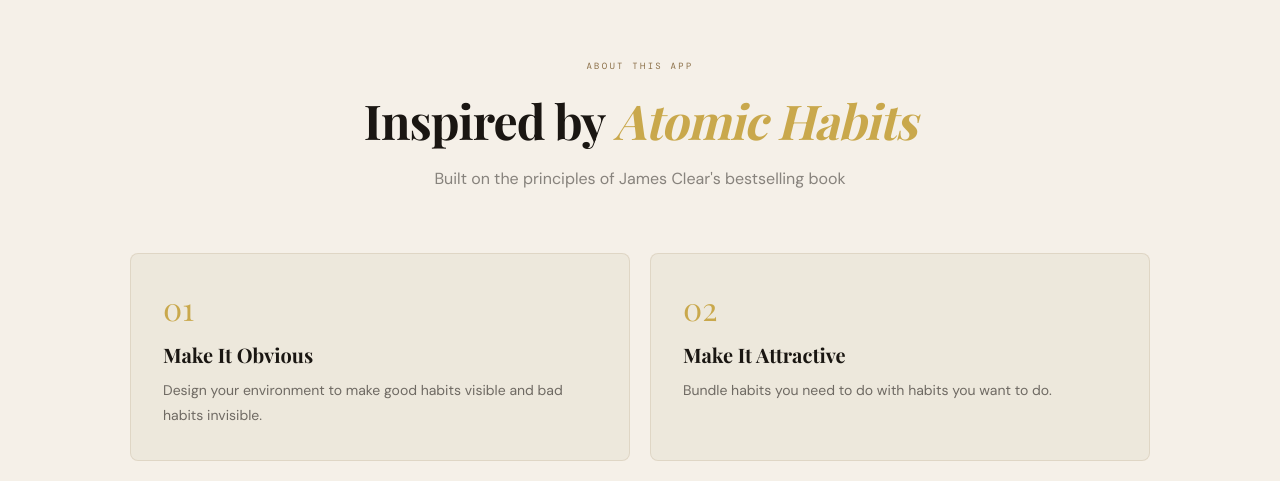
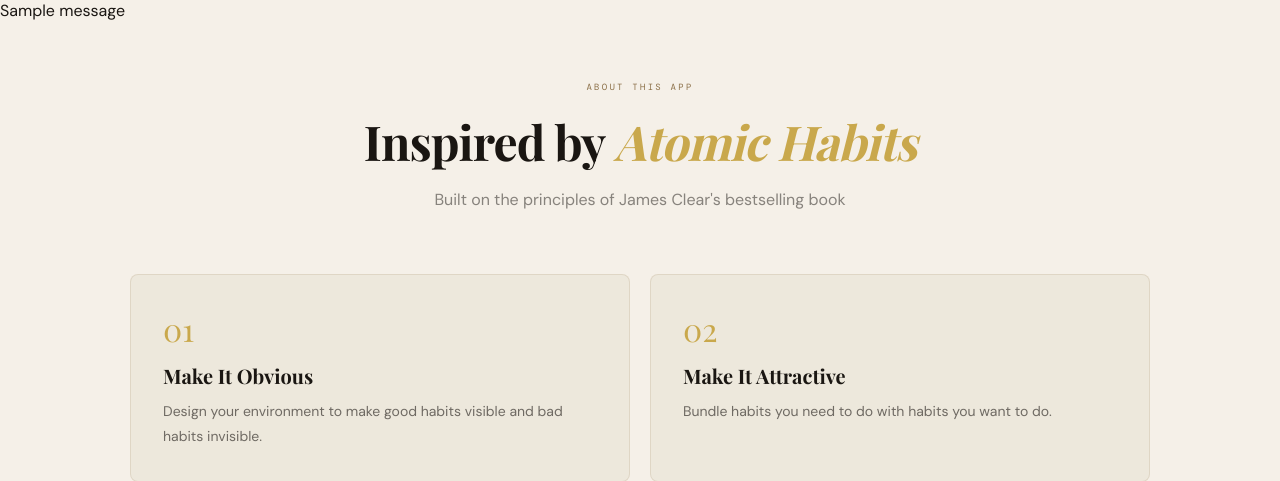
Before and after one commit to anmollopchanlama/Atomic-Habits-Web, a Flask app: page /about in a window 1280 px wide. Shown: the part 70-551 px from the top of the page. Run offline with Flask 3, Linux system fonts and the light colour scheme; tables that the repository leaves empty or names only in its code hold one stand-in row (values such as "Sample post"); one stand-in notice (Sample message) is shown; some web fonts are replaced.

Commit message:
Added global flash message template to base layout

```diff
--- a/app/templates/base.html
+++ b/app/templates/base.html
@@ -6,11 +6,26 @@
     <title>{% block title %}Atomic Habits{% endblock %}</title>
     <link href="https://fonts.googleapis.com/css2?family=Playfair+Display:ital,wght@0,400;0,700;1,400&family=DM+Mono:wght@300;400&family=DM+Sans:wght@300;400;500&display=swap" rel="stylesheet">
     <link rel="stylesheet" href="{{ url_for('static', filename='css/navbar.css') }}">
+    <link rel="stylesheet" href="{{ url_for('static', filename='css/flash.css') }}">
     {% block styles %}{% endblock %}
 </head>
 <body>
     {% include 'navbar.html' %}
-    {% block content %}{% endblock %}
+
+    {% with messages = get_flashed_messages(with_categories=true) %}
+    {% if messages %}
+        <div class="flash-container">
+            {% for category, message in messages %}
+                <div class="flash flash-{{ category }}">
+                    {{ message }}
+                </div>
+            {% endfor %}
+        </div>
+    {% endif %}
+{% endwith %}
+
+{% block content %}{% endblock %}
+
     <script src="{{ url_for('static', filename='js/navbar.js') }}"></script>
     {% block scripts %}{% endblock %}
 </body>
```
